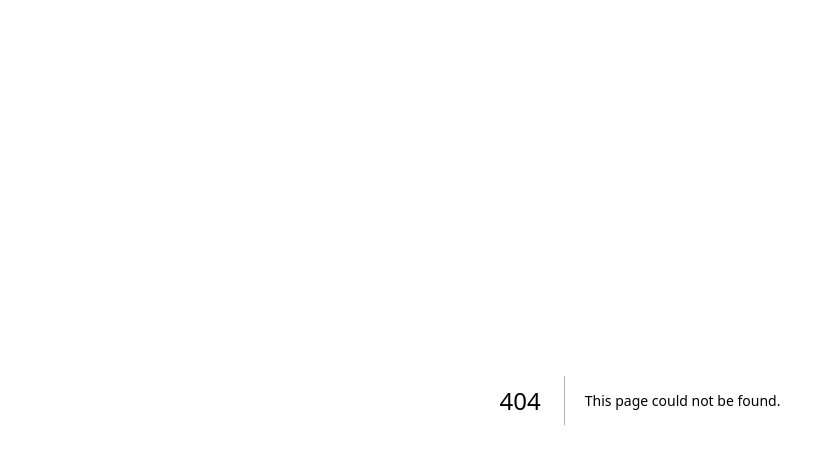
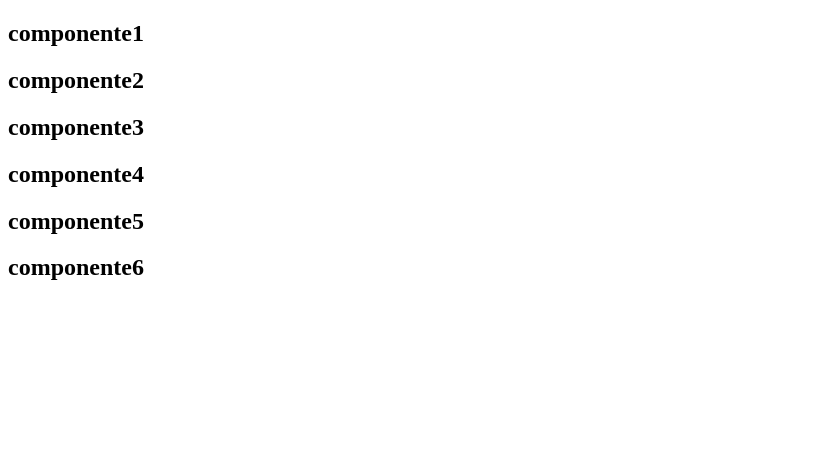
Before and after one commit to filipealvesr2019/exerciciosCoder, a Next.js app: page /modulo/Teste in a window 1280 px wide. Before the commit this address had no page. Shown: the top 464 px of the page, without its empty margins (0-835 px from the left). Built offline with nearby package versions, Linux system fonts and the light colour scheme.

Commit message:
coder nextJS: Sistema Módulo ECMAScript

```diff
--- /dev/null
+++ b/components/modulo/Funcionais.jsx
@@ -0,0 +1,29 @@
+export function componente1(){
+    return <h2>componente1</h2>
+}
+
+export const componente2 = function(){
+    return <h2>componente2</h2>
+}
+
+export default function componente3(){
+    return <h2>componente3</h2>
+}
+
+// export const componente4 = props =>  <h2>componente4</h2>
+
+export const componente4 = () => <h2>componente4</h2>
+
+export const componente5 = () => <h2>componente5</h2>
+
+export const componente6  = () => (
+    <div>
+         <h2>componente6</h2>
+    </div>
+)
+
+// export default () => (
+//     <div>
+//          <h2>componente6</h2>
+//     </div>
+// )
--- /dev/null
+++ b/pages/modulo/Teste.jsx
@@ -0,0 +1,15 @@
+import Padrao, { componente1 as Componente1, componente2 as Componente2, componente4 as Componente4, componente5 as Componente5,  componente6 as Componente6, } from "../../components/modulo/Funcionais";
+5
+export default function teste(){
+    return (
+        <div>
+            <Componente1 />
+            <Componente2 />
+            <Padrao />
+            <Componente4 />
+            <Componente5 />
+            <Componente6 />
+
+        </div>
+    )
+}
```
